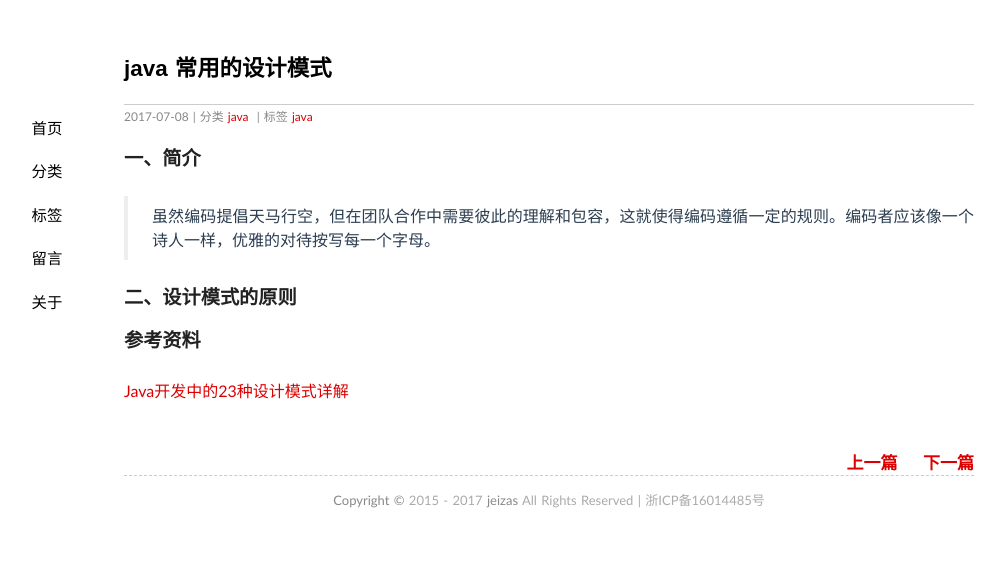
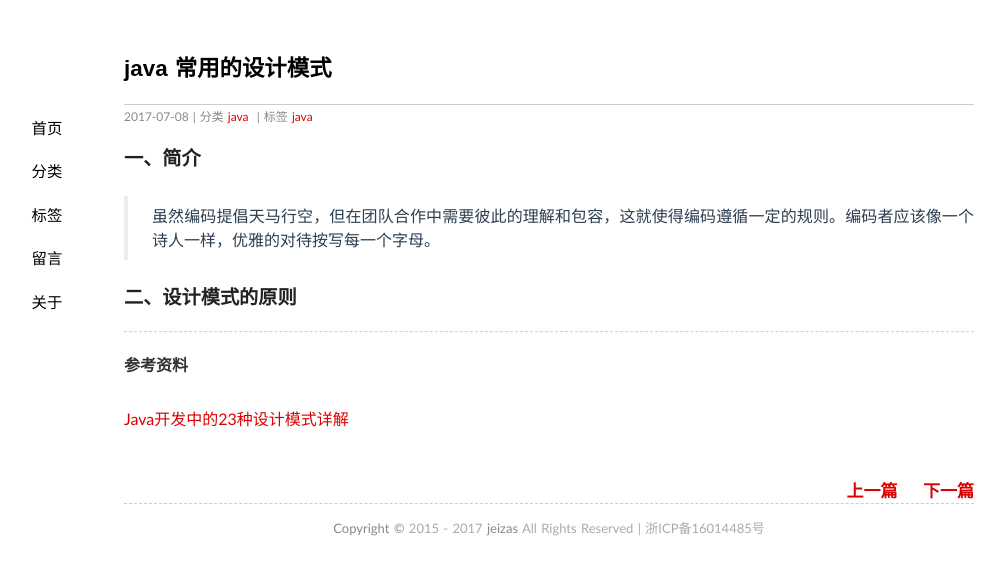
Before and after one commit to jeizas/jeizas.github.io, a Jekyll site: the page built from _posts/2017-07-08-java_design patterns.md, in a window 1280 px wide. Shown: the top 575 px of the page, without its empty margins (91-1096 px from the left). Built offline with Jekyll 4.4.1, drawn with Linux system fonts in a browser that asks for light colours; comment, search, counter and statistics services are not loaded.

```diff
--- a/_posts/2017-07-08-java_design patterns.md
+++ b/_posts/2017-07-08-java_design patterns.md
@@ -12,6 +12,8 @@ tags: java
 
 ### 二、设计模式的原则
 
-### 参考资料
+---
+
+#### 参考资料
 
 [Java开发中的23种设计模式详解](http://www.cnblogs.com/maowang1991/archive/2013/04/15/3023236.html)
```
